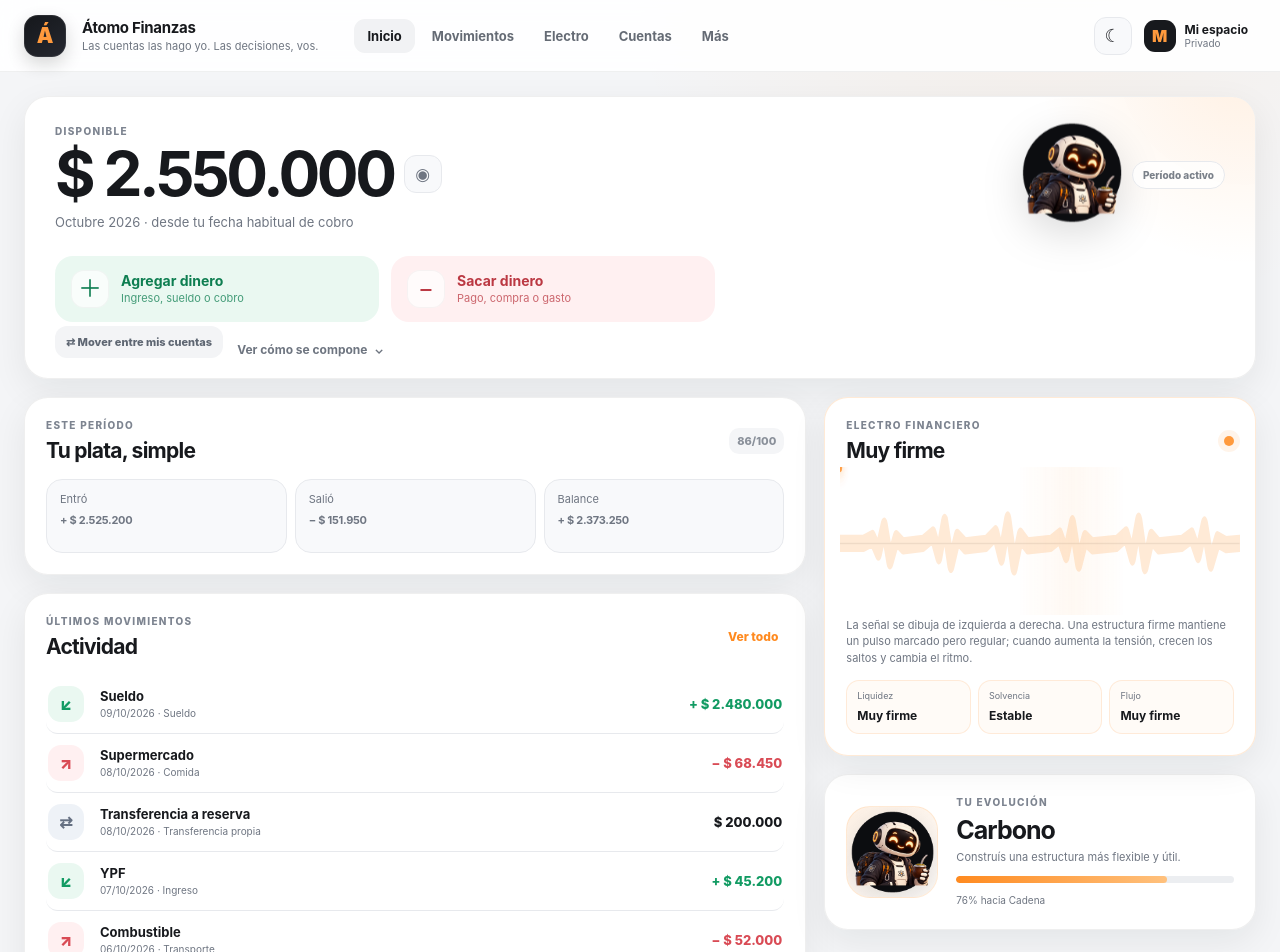
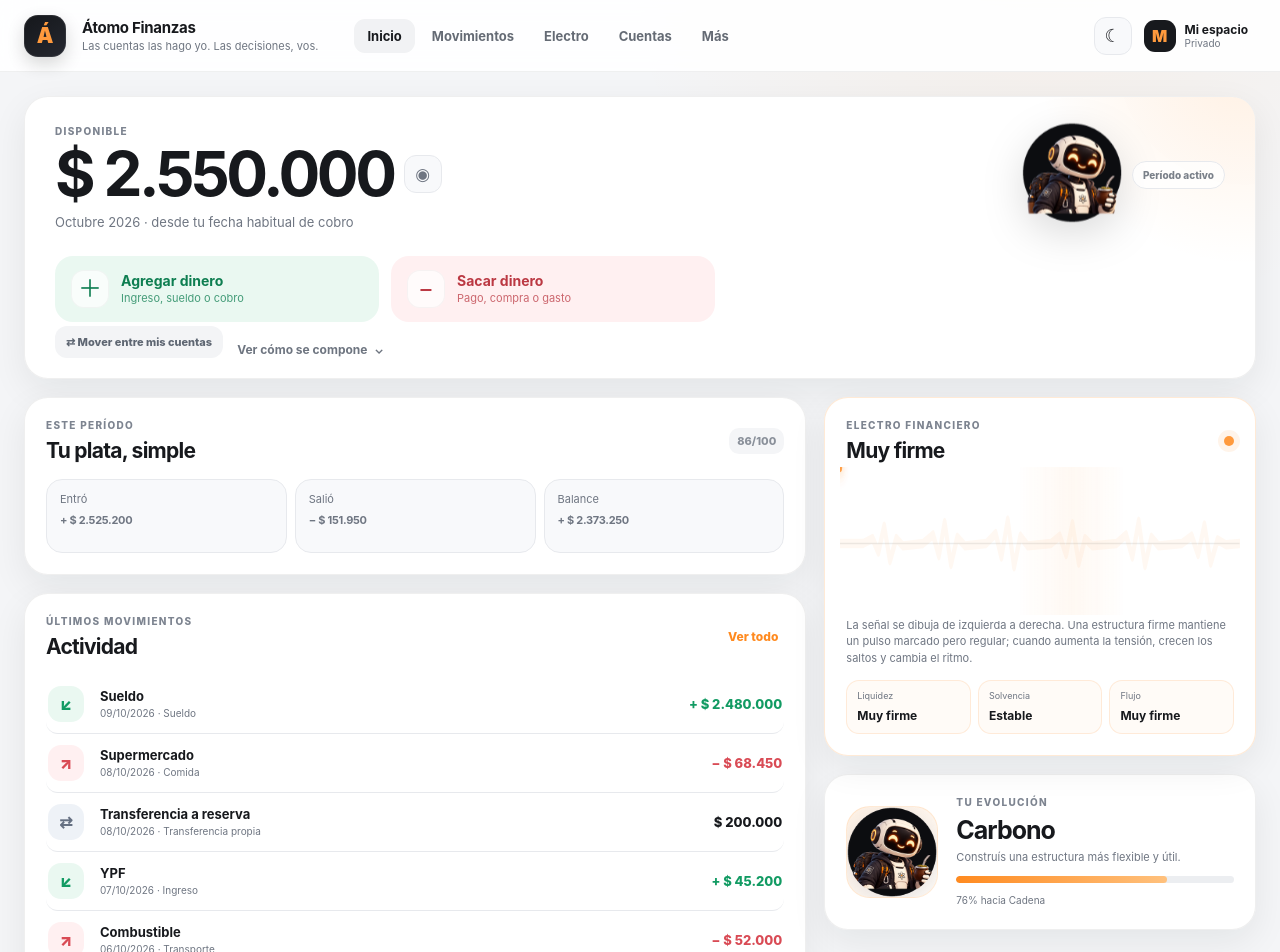
Before and after one commit to hermesarg/atomofinanzas, a Next.js app in the folder web-v2/: page / in a window 1280 px wide. Shown: the top 952 px of the page. Built offline with nearby package versions, Linux system fonts and the light colour scheme.

Commit message:
Recortar mascota a cara y endurecer trazo Electro

```diff
--- a/web-v2/app/globals.css
+++ b/web-v2/app/globals.css
@@ -627,10 +627,11 @@ button { color: inherit; }
 }
 .mascot-level-wrap.large { width:98px; height:98px; }
 .mascot-level {
-  width:92%;
-  height:92%;
-  object-fit:contain;
-  filter:drop-shadow(0 7px 14px rgba(0,0,0,.13));
+  width:100%;
+  height:100%;
+  object-fit:cover;
+  border-radius:50%;
+  filter:drop-shadow(0 5px 12px rgba(0,0,0,.10));
 }
 @keyframes mascotFloat {
   0%,100% { transform:translateY(0) rotate(-1deg); }
@@ -639,8 +640,8 @@ button { color: inherit; }
 
 /* El Electro tiene que leerse a simple vista, incluso en Muy firme. */
 .electro-stage { height:148px; }
-.electro-line { stroke-width:5.35 !important; }
-.electro-glow { stroke-width:14 !important; opacity:.18 !important; }
+.electro-line { stroke-width:6.25 !important; }
+.electro-glow { stroke-width:7.6 !important; opacity:.055 !important; }
 .electro-baseline { stroke-width:1.25; opacity:.9; }
 .electro-large .electro-stage { height:238px; }
 .particle { filter:drop-shadow(0 0 7px rgba(255,138,31,.78)); }
@@ -743,8 +744,8 @@ html[data-theme="light"] .mobile-bottom-nav { background:rgba(255,255,255,.95);
   .balance-line { gap:7px; }
   .electro-stage { height:132px; }
   .electro-large .electro-stage { height:188px; }
-  .electro-line { stroke-width:5.8 !important; }
-  .electro-glow { stroke-width:14.5 !important; }
+  .electro-line { stroke-width:6.1 !important; }
+  .electro-glow { stroke-width:7.2 !important; opacity:.05 !important; }
   .mascot-level-wrap { width:68px; height:68px; border-radius:18px; }
   .mascot-level-wrap.large { width:72px; height:72px; }
   html[data-theme="dark"] body { background:#0f1115; }
```
